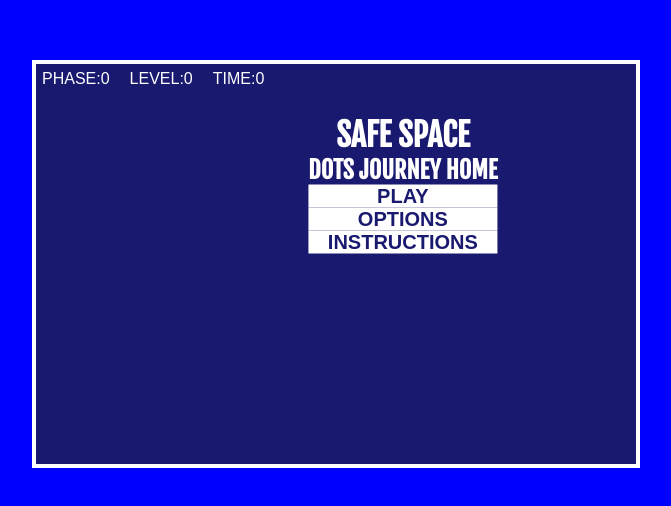
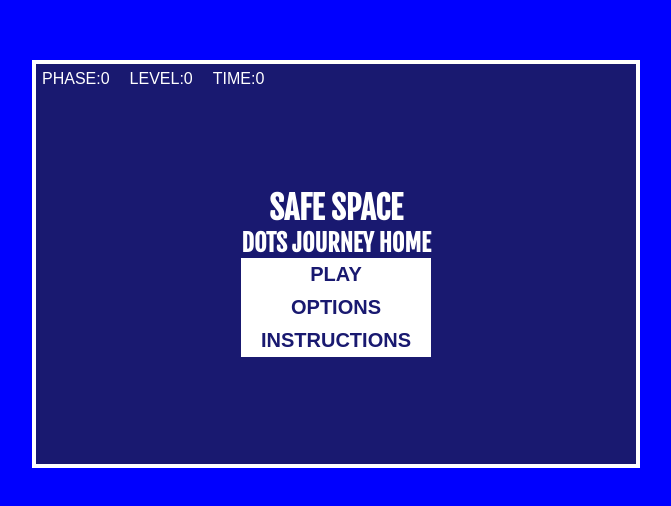
Before and after one commit to Manion-sebastian/Safe-Space, a plain HTML site: page index.html in a window 1280 px wide. Shown: the part 136-642 px from the top of the page, without its empty margins (304-975 px from the left). Drawn offline with Linux system fonts and the light colour scheme.

Commit message:
style edit

```diff
--- a/css/styles.css
+++ b/css/styles.css
@@ -25,6 +25,7 @@ body {
     display: grid;
     justify-content: center;
     align-content: center;
+    z-index: 1;
 
 
 }
@@ -42,26 +43,29 @@ canvas {
     color: white;
     background-color: midnightblue;
     position: absolute;
-    top: 40%;
-    right: 30%;
-    transform: translate(-50%,-50%);
+    left: 0;
+    right: 0;
+    margin: 10% auto 0 auto;
     display: grid;
     justify-content: center;
     align-items: center;
-    width: 'canvas.width';
-    height: 'canvas.height';
+    width: 300px;
+    height: 150px;
 
 }
 
 .startMenu {
+
     display: none;
 }
 
 .instructionsMenu{
+
     display: none;
 }
 
 .optionsMenu {
+
     display: none;
 }
 
@@ -72,6 +76,7 @@ button {
     font-size: 20px;
     font-weight: bold;
     border: none;
+    padding: 5px;
 }
 
 button:hover {
--- a/index.html
+++ b/index.html
@@ -9,6 +9,7 @@
     <script src="./scripts/main.js" defer></script>
 </head>
 <body>
+    <div class="screen">
         <div class="startMenu">
             <h1>SAFE SPACE</h1>
             <h2>DOTS JOURNEY HOME</h2>
@@ -29,7 +30,6 @@
             <button id="mainMenuButton">MAIN MENU</button>
 
         </div>
-    <div class="screen">
     <div class="info">
         <div class="pDiv">PHASE:<span id="phase">0</span></div>
         <div class="lDiv">LEVEL:<span id="level">0</span></div>
```
Lines whose indentation alone changed are shown as unchanged.
